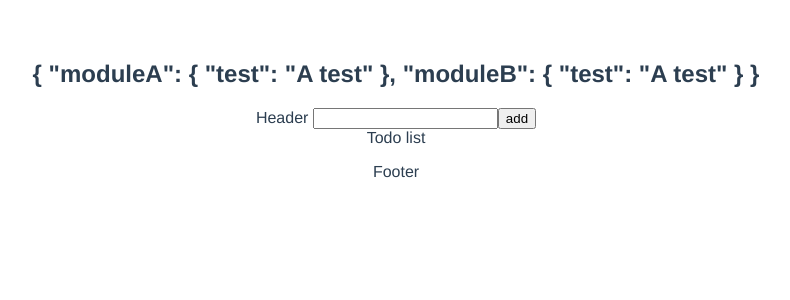
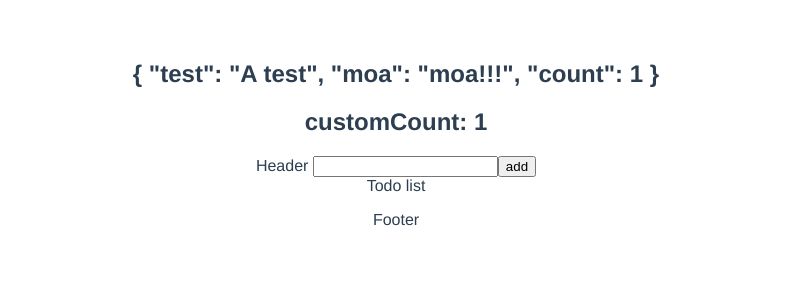
Before and after one commit to radlohead/vue-todo, a Vue app: page /#/ in a window 1280 px wide. Shown: the top 300 px of the page, without its empty margins (244-1034 px from the left). Built offline with nearby package versions, Linux system fonts and the light colour scheme.

Commit message:
modules, mapState 적용

```diff
--- a/src/containers/Todo.vue
+++ b/src/containers/Todo.vue
@@ -1,6 +1,7 @@
 <template>
   <section>
-    <h1>{{ this.$store.state }}</h1>
+    <h1>{{ this.$store.state.moduleA }}</h1>
+    <h2>{{ customCount }}</h2>
     <Header v-on:addTodo="addTodo"></Header>
     <TodoList v-bind:todos="todos"></TodoList>
     <Footer></Footer>
@@ -8,10 +9,12 @@
 </template>
 
 <script>
+import { mapState } from "vuex";
 import store from "../store";
 import Header from "@/components/Header.vue";
 import TodoList from "@/components/TodoList.vue";
 import Footer from "@/components/Footer.vue";
+import moduleA from "../store/modules/moduleA";
 
 export default {
   components: {
@@ -25,9 +28,6 @@ export default {
         text,
         isActive: false
       });
-    },
-    test() {
-      return store.state;
     }
   },
   data() {
@@ -37,7 +37,21 @@ export default {
     };
   },
   mounted() {
-    console.log("store state: ", JSON.parse(JSON.stringify(store.state)));
+    console.log(
+      "store state: ",
+      JSON.parse(JSON.stringify(store.state)),
+      this.customCount
+    );
+  },
+  computed: {
+    // ...mapState({
+    //   count: state => state.moduleA.count,
+    //   a: "moduleA"
+    // }),
+    ...mapState(["moduleA", "moduleB"]),
+    customCount() {
+      return `customCount: ${this.moduleA.count}`;
+    }
   }
 };
 </script>
--- a/src/store/index.js
+++ b/src/store/index.js
@@ -1,20 +1,9 @@
 import Vue from 'vue'
 import Vuex from 'vuex'
+import moduleA from './modules/moduleA'
+import moduleB from './modules/moduleB'
 
 Vue.use(Vuex)
-
-const moduleA = {
-  namespaced: true,
-  state: {
-    test: 'A test'
-  }
-}
-
-const moduleB = {
-  state: {
-    test: 'A test'
-  }
-}
 
 const store = new Vuex.Store({
   modules: {
--- /dev/null
+++ b/src/store/modules/moduleA.js
@@ -0,0 +1,10 @@
+const moduleA = {
+  namespaced: true,
+  state: {
+    test: 'A test',
+    moa: 'moa!!!',
+    count: 1
+  }
+}
+
+export default moduleA
--- /dev/null
+++ b/src/store/modules/moduleB.js
@@ -0,0 +1,7 @@
+const moduleB = {
+  state: {
+    test: 'B test'
+  }
+}
+
+export default moduleB
```
